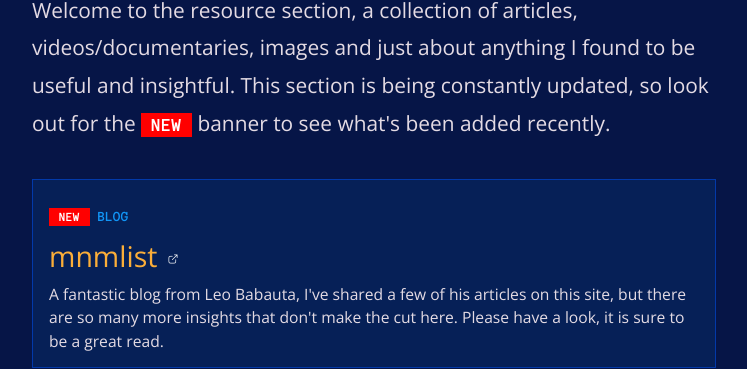
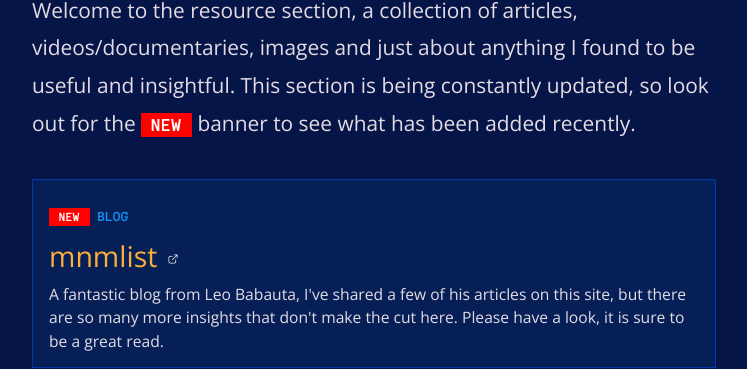
Before and after one commit to HenrikSimen/doing-non-doing, a Jekyll site: the page built from resources.html, in a window 1280 px wide and 900 px high. Shown: the part 354-723 px from the top of the window, without its empty margins (266-1013 px from the left). Built offline with Jekyll 4.4.1, drawn with Linux system fonts in a browser that asks for light colours.

Commit message:
Update resources.html

```diff
--- a/resources.html
+++ b/resources.html
@@ -6,7 +6,7 @@
 ---
 
 <h2>Resources</h2>
-<p>Welcome to the resource section, a collection of articles, videos/documentaries, images and just about anything I found to be useful and insightful. This section is being constantly updated, so look out for the <span class="new-banner">NEW</span> banner to see what's been added recently.</p>
+<p>Welcome to the resource section, a collection of articles, videos/documentaries, images and just about anything I found to be useful and insightful. This section is being constantly updated, so look out for the <span class="new-banner">NEW</span> banner to see what has been added recently.</p>
 <ul class="resources">
   {% assign sorted = site.data.resources | sort: 'date' | reverse %} <!-- assign variable and sort contents in variable -->
   {% for resource in sorted  %} <!-- variable is updated -->
```
